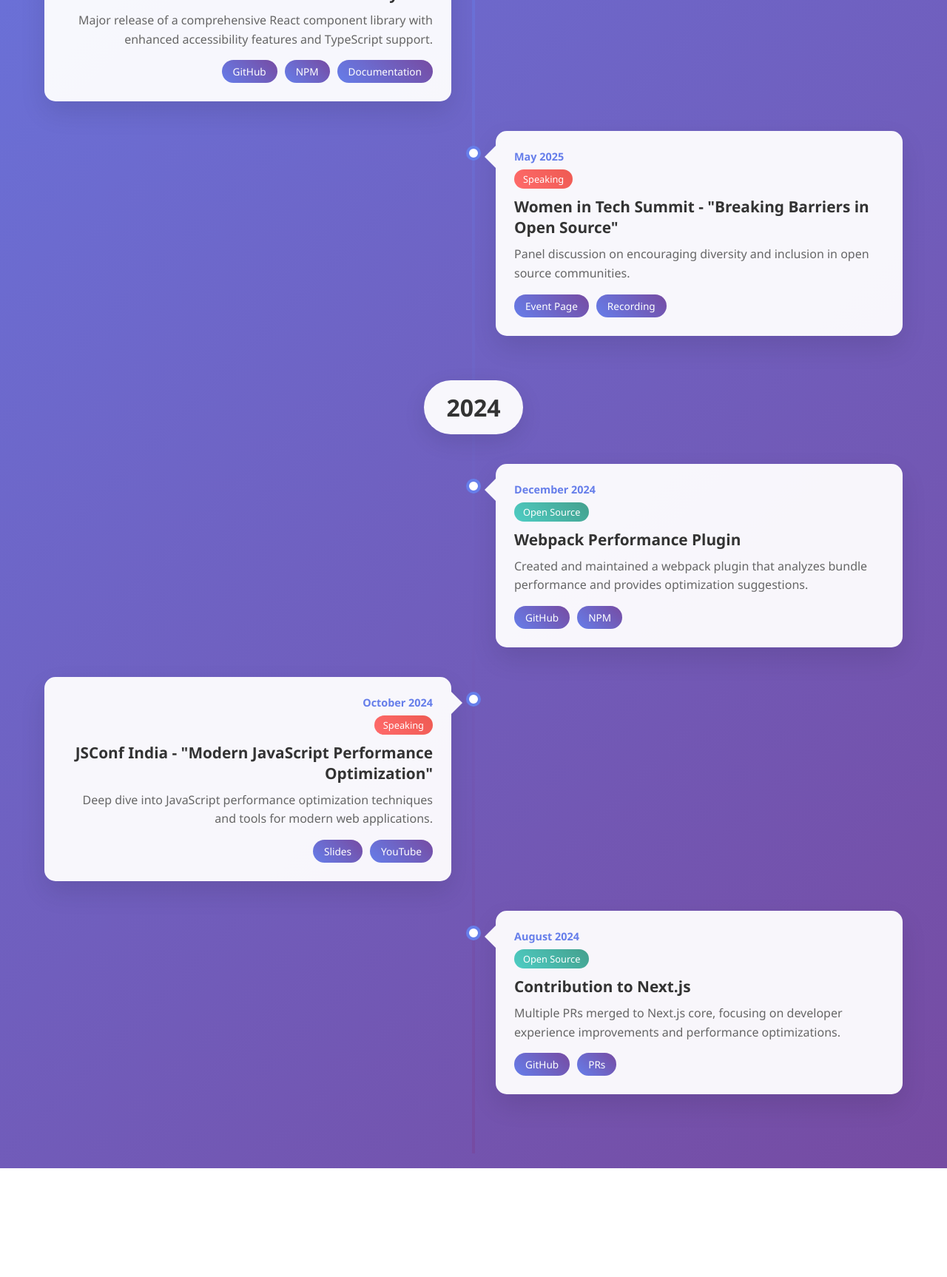
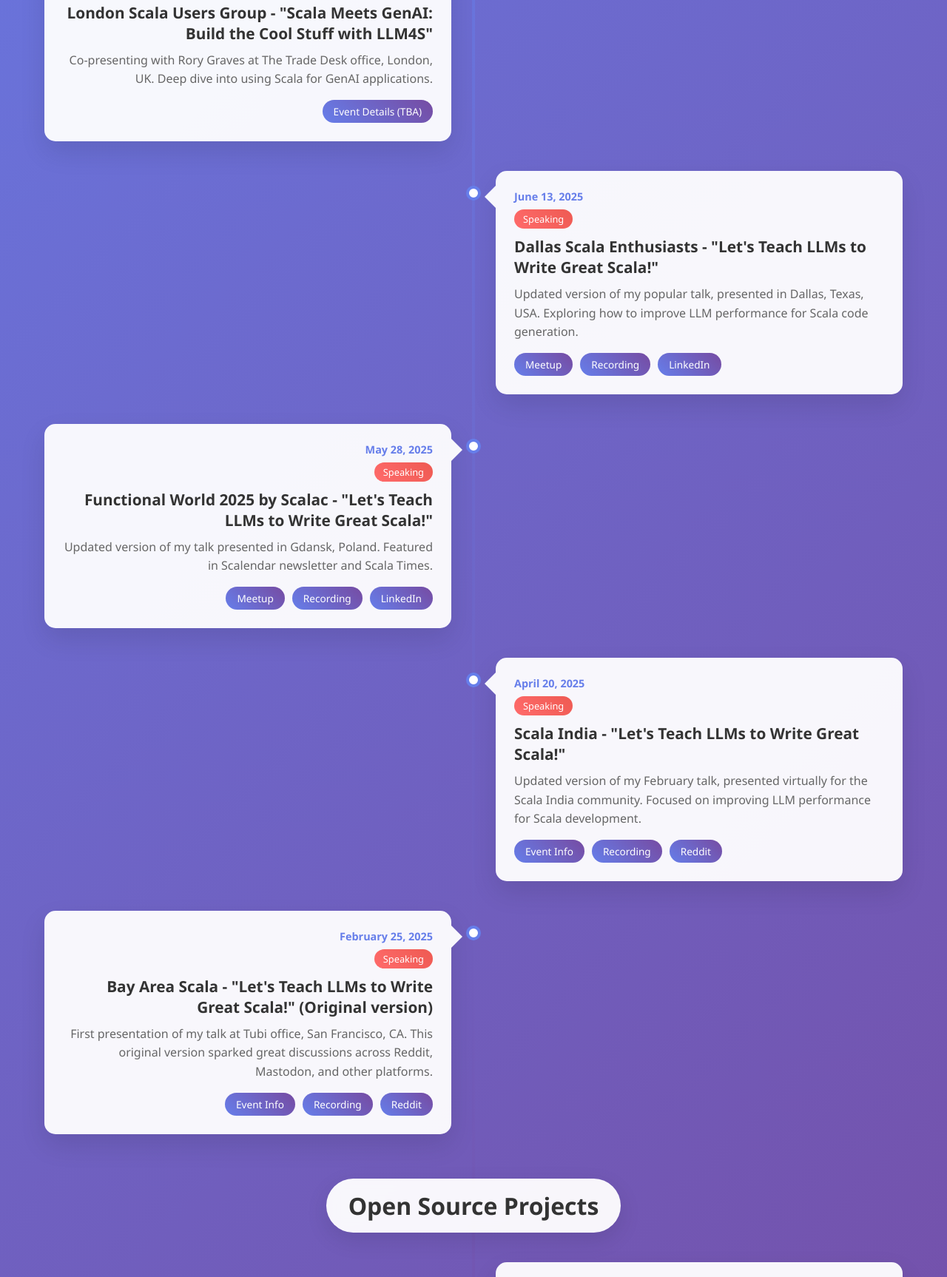
Before and after one commit to kannupriyakalra/kannupriyakalra.github.io, a plain HTML site: page index.html in a window 1280 px wide. Shown: the part 1074-2800 px from the top of the page at 74% size. Before the commit the page ends 2653 px from the top, so only its background shows below. Drawn offline with Linux system fonts and the light colour scheme.

Commit message:
Added AI speaking journey

```diff
--- a/index.html
+++ b/index.html
@@ -3,7 +3,7 @@
 <head>
     <meta charset="UTF-8">
     <meta name="viewport" content="width=device-width, initial-scale=1.0">
-    <title>Kannupriya Kalra - Speaking & Open Source</title>
+    <title>Kannu Priya Kalra - Speaking & Open Source</title>
     <style>
         * {
             margin: 0;
@@ -349,7 +349,7 @@
         <header>
             <div class="profile">
                 <h1>Kannupriya Kalra</h1>
-                <p class="subtitle">Software Engineer | Open Source Contributor | Tech Speaker</p>
+                <p class="subtitle">Scala Developer | AI/LLM Researcher | International Tech Speaker</p>
                 <div class="social-links">
                     <a href="https://github.com/kannupriyakalra" target="_blank">GitHub</a>
                     <a href="https://linkedin.com/in/kannupriyakalra" target="_blank">LinkedIn</a>
@@ -374,13 +374,108 @@
                 <div class="timeline-item" data-type="speaking">
                     <div class="timeline-dot"></div>
                     <div class="timeline-content">
-                        <div class="item-date">July 2025</div>
+                        <div class="item-date">August 21, 2025</div>
                         <div class="item-type speaking">Speaking</div>
-                        <h3 class="item-title">DevCon 2025 - "Building Scalable Web Applications"</h3>
-                        <p class="item-description">Keynote presentation on modern web architecture patterns and best practices for building scalable applications.</p>
+                        <h3 class="item-title">Scala Days 2025 - "Scala Meets GenAI: Build the Cool Stuff with LLM4S"</h3>
+                        <p class="item-description">Co-presenting with Rory Graves at SwissTech Convention Center, EPFL campus, Lausanne, Switzerland. Exploring the intersection of Scala and Generative AI.</p>
                         <div class="item-links">
-                            <a href="#" class="item-link">Slides</a>
-                            <a href="#" class="item-link">Video</a>
+                            <a href="https://scaladays.org/editions/2025/talks/scala-meets-genai-build-the" class="item-link" target="_blank">Talk Info</a>
+                            <a href="https://www.linkedin.com/feed/update/urn:li:activity:7348123421945262080/" class="item-link" target="_blank">LinkedIn</a>
+                            <a href="https://x.com/KannupriyaKalra/status/1942369453267947900" class="item-link" target="_blank">Twitter</a>
+                        </div>
+                    </div>
+                </div>
+
+                <div class="timeline-item" data-type="speaking">
+                    <div class="timeline-dot"></div>
+                    <div class="timeline-content">
+                        <div class="item-date">August 13, 2025</div>
+                        <div class="item-type speaking">Speaking</div>
+                        <h3 class="item-title">London Scala Users Group - "Scala Meets GenAI: Build the Cool Stuff with LLM4S"</h3>
+                        <p class="item-description">Co-presenting with Rory Graves at The Trade Desk office, London, UK. Deep dive into using Scala for GenAI applications.</p>
+                        <div class="item-links">
+                            <a href="#" class="item-link">Event Details (TBA)</a>
+                        </div>
+                    </div>
+                </div>
+
+                <div class="timeline-item" data-type="speaking">
+                    <div class="timeline-dot"></div>
+                    <div class="timeline-content">
+                        <div class="item-date">June 13, 2025</div>
+                        <div class="item-type speaking">Speaking</div>
+                        <h3 class="item-title">Dallas Scala Enthusiasts - "Let's Teach LLMs to Write Great Scala!"</h3>
+                        <p class="item-description">Updated version of my popular talk, presented in Dallas, Texas, USA. Exploring how to improve LLM performance for Scala code generation.</p>
+                        <div class="item-links">
+                            <a href="https://www.meetup.com/dallas-scala-enthusiasts/events/307717420/" class="item-link" target="_blank">Meetup</a>
+                            <a href="https://www.youtube.com/watch?v=-PnsSSWTye0&ab_channel=DallasScalaEnthusiasts" class="item-link" target="_blank">Recording</a>
+                            <a href="https://www.linkedin.com/posts/kannupriyakalra_scala-ai-llm4s-activity-7338339521807212544-t5gT" class="item-link" target="_blank">LinkedIn</a>
+                        </div>
+                    </div>
+                </div>
+
+                <div class="timeline-item" data-type="speaking">
+                    <div class="timeline-dot"></div>
+                    <div class="timeline-content">
+                        <div class="item-date">May 28, 2025</div>
+                        <div class="item-type speaking">Speaking</div>
+                        <h3 class="item-title">Functional World 2025 by Scalac - "Let's Teach LLMs to Write Great Scala!"</h3>
+                        <p class="item-description">Updated version of my talk presented in Gdansk, Poland. Featured in Scalendar newsletter and Scala Times.</p>
+                        <div class="item-links">
+                            <a href="https://www.meetup.com/functionalworld/events/307654612/" class="item-link" target="_blank">Meetup</a>
+                            <a href="https://www.youtube.com/watch?v=cNAmsIpSsgk&ab_channel=Scalac" class="item-link" target="_blank">Recording</a>
+                            <a href="https://www.linkedin.com/posts/scalac_ai-functionalworld-scala-ugcPost-7326538223818563584-U2Ru" class="item-link" target="_blank">LinkedIn</a>
+                        </div>
+                    </div>
+                </div>
+
+                <div class="timeline-item" data-type="speaking">
+                    <div class="timeline-dot"></div>
+                    <div class="timeline-content">
+                        <div class="item-date">April 20, 2025</div>
+                        <div class="item-type speaking">Speaking</div>
+                        <h3 class="item-title">Scala India - "Let's Teach LLMs to Write Great Scala!"</h3>
+                        <p class="item-description">Updated version of my February talk, presented virtually for the Scala India community. Focused on improving LLM performance for Scala development.</p>
+                        <div class="item-links">
+                            <a href="https://www.linkedin.com/posts/activity-7318299169914249216-Sec-" class="item-link" target="_blank">Event Info</a>
+                            <a href="https://www.youtube.com/watch?v=PiUaVKuV0dM&ab_channel=ScalaIndia" class="item-link" target="_blank">Recording</a>
+                            <a href="https://www.reddit.com/r/scala/comments/1k0r1c7/upcoming_scala_india_talk_on_topic_lets_teach/" class="item-link" target="_blank">Reddit</a>
+                        </div>
+                    </div>
+                </div>
+
+                <div class="timeline-item" data-type="speaking">
+                    <div class="timeline-dot"></div>
+                    <div class="timeline-content">
+                        <div class="item-date">February 25, 2025</div>
+                        <div class="item-type speaking">Speaking</div>
+                        <h3 class="item-title">Bay Area Scala - "Let's Teach LLMs to Write Great Scala!" (Original version)</h3>
+                        <p class="item-description">First presentation of my talk at Tubi office, San Francisco, CA. This original version sparked great discussions across Reddit, Mastodon, and other platforms.</p>
+                        <div class="item-links">
+                            <a href="https://lu.ma/5fz2y9or" class="item-link" target="_blank">Event Info</a>
+                            <a href="https://www.youtube.com/watch?v=SXybj2P3_DE&t=779s" class="item-link" target="_blank">Recording</a>
+                            <a href="https://www.reddit.com/r/scala/comments/1ipr596/scala_meetup_san_francisco_designing_the_library/" class="item-link" target="_blank">Reddit</a>
+                        </div>
+                    </div>
+                </div>
+            </div>
+
+            <!-- Add sections for open source contributions -->
+            <div class="year-section" data-year="opensource">
+                <div class="year-header">
+                    <h2>Open Source Projects</h2>
+                </div>
+
+                <div class="timeline-item" data-type="opensource">
+                    <div class="timeline-dot"></div>
+                    <div class="timeline-content">
+                        <div class="item-date">Ongoing</div>
+                        <div class="item-type opensource">Open Source</div>
+                        <h3 class="item-title">LLM4S - Scala Library for LLM Integration</h3>
+                        <p class="item-description">Working on tools and libraries to improve Large Language Model integration with Scala, focusing on code generation and developer experience.</p>
+                        <div class="item-links">
+                            <a href="#" class="item-link">GitHub (Coming Soon)</a>
+                            <a href="#" class="item-link">Documentation</a>
                         </div>
                     </div>
                 </div>
@@ -388,83 +483,16 @@
                 <div class="timeline-item" data-type="opensource">
                     <div class="timeline-dot"></div>
                     <div class="timeline-content">
-                        <div class="item-date">June 2025</div>
+                        <div class="item-date">Ongoing</div>
                         <div class="item-type opensource">Open Source</div>
-                        <h3 class="item-title">React UI Library v2.0</h3>
-                        <p class="item-description">Major release of a comprehensive React component library with enhanced accessibility features and TypeScript support.</p>
+                        <h3 class="item-title">Scala Community Contributions</h3>
+                        <p class="item-description">Active contributor to various Scala projects and community initiatives. Focused on improving tooling and developer experience.</p>
                         <div class="item-links">
-                            <a href="#" class="item-link">GitHub</a>
-                            <a href="#" class="item-link">NPM</a>
-                            <a href="#" class="item-link">Documentation</a>
-                        </div>
-                    </div>
-                </div>
-
-                <div class="timeline-item" data-type="speaking">
-                    <div class="timeline-dot"></div>
-                    <div class="timeline-content">
-                        <div class="item-date">May 2025</div>
-                        <div class="item-type speaking">Speaking</div>
-                        <h3 class="item-title">Women in Tech Summit - "Breaking Barriers in Open Source"</h3>
-                        <p class="item-description">Panel discussion on encouraging diversity and inclusion in open source communities.</p>
-                        <div class="item-links">
-                            <a href="#" class="item-link">Event Page</a>
-                            <a href="#" class="item-link">Recording</a>
+                            <a href="https://github.com/kannupriyakalra" class="item-link" target="_blank">GitHub Profile</a>
                         </div>
                     </div>
                 </div>
             </div>
-
-            <!-- 2024 Section -->
-            <div class="year-section" data-year="2024">
-                <div class="year-header">
-                    <h2>2024</h2>
-                </div>
-
-                <div class="timeline-item" data-type="opensource">
-                    <div class="timeline-dot"></div>
-                    <div class="timeline-content">
-                        <div class="item-date">December 2024</div>
-                        <div class="item-type opensource">Open Source</div>
-                        <h3 class="item-title">Webpack Performance Plugin</h3>
-                        <p class="item-description">Created and maintained a webpack plugin that analyzes bundle performance and provides optimization suggestions.</p>
-                        <div class="item-links">
-                            <a href="#" class="item-link">GitHub</a>
-                            <a href="#" class="item-link">NPM</a>
-                        </div>
-                    </div>
-                </div>
-
-                <div class="timeline-item" data-type="speaking">
-                    <div class="timeline-dot"></div>
-                    <div class="timeline-content">
-                        <div class="item-date">October 2024</div>
-                        <div class="item-type speaking">Speaking</div>
-                        <h3 class="item-title">JSConf India - "Modern JavaScript Performance Optimization"</h3>
-                        <p class="item-description">Deep dive into JavaScript performance optimization techniques and tools for modern web applications.</p>
-                        <div class="item-links">
-                            <a href="#" class="item-link">Slides</a>
-                            <a href="#" class="item-link">YouTube</a>
-                        </div>
-                    </div>
-                </div>
-
-                <div class="timeline-item" data-type="opensource">
-                    <div class="timeline-dot"></div>
-                    <div class="timeline-content">
-                        <div class="item-date">August 2024</div>
-                        <div class="item-type opensource">Open Source</div>
-                        <h3 class="item-title">Contribution to Next.js</h3>
-                        <p class="item-description">Multiple PRs merged to Next.js core, focusing on developer experience improvements and performance optimizations.</p>
-                        <div class="item-links">
-                            <a href="#" class="item-link">GitHub</a>
-                            <a href="#" class="item-link">PRs</a>
-                        </div>
-                    </div>
-                </div>
-            </div>
-
-            <!-- Add more years as needed -->
         </div>
     </div>
 
```
